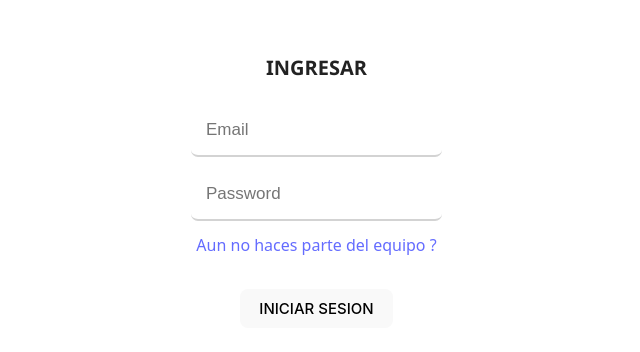
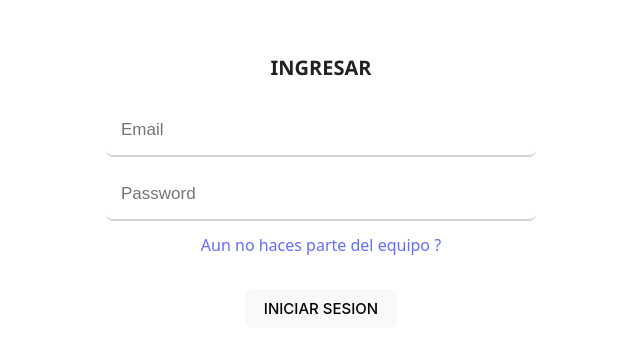
Before and after one commit to AlejandroJPonce/support-crm, a React (Vite) app: page / in a window 1280 px wide. Shown: the part 210-562 px from the top of the page, without its empty margins (319-959 px from the left). Built offline with nearby package versions, Linux system fonts and the light colour scheme.

Commit message:
feat: fix input size

```diff
--- a/src/styles/SignIn.css
+++ b/src/styles/SignIn.css
@@ -9,6 +9,7 @@
   background-color: #fff;
   padding: 40px 30px;
   border-radius: 15px;
+  min-width: 400px;
 }
 
 .box-title {
@@ -22,6 +23,7 @@
 
 input {
   border: none;
+  color: #222;
 }
 
 .form-input {
@@ -31,6 +33,7 @@ input {
   border-color: none;
   background: #fff;
   border-bottom: 2px solid lightgrey;
+  width: 100%;
 }
 
 .form-route {
--- a/src/views/SignIn.jsx
+++ b/src/views/SignIn.jsx
@@ -5,8 +5,8 @@ export default function SignIn () {
   <>
     <div className='signin-form-box'>
       <span className='box-title'>Ingresar</span>
-      <input className='form-input' placeholder='Email'></input>
-      <input className='form-input' placeholder='Password'></input>
+      <input className='form-input' placeholder='Email' type='email'></input>
+      <input className='form-input' placeholder='Password' type='password'></input>
       <a href="/sign-up" className='form-route'>Aun no haces parte del equipo ?</a>
       <button className='login-button'>Iniciar Sesion</button>
     </div>
--- a/src/views/SignUp.jsx
+++ b/src/views/SignUp.jsx
@@ -5,8 +5,8 @@ export default function SignUp () {
   <>
     <div className='signin-form-box'>
       <span className='box-title'>Ingresar</span>
-      <input className='form-input' placeholder='Email'></input>
-      <input className='form-input' placeholder='Password'></input>
+      <input className='form-input' placeholder='Email' type='email'></input>
+      <input className='form-input' placeholder='Password' type='password'></input>
       <a href="/" className='form-route'>Ir a iniciar sesion</a>
       <button className='login-button'>Registrarme</button>
     </div>
```
